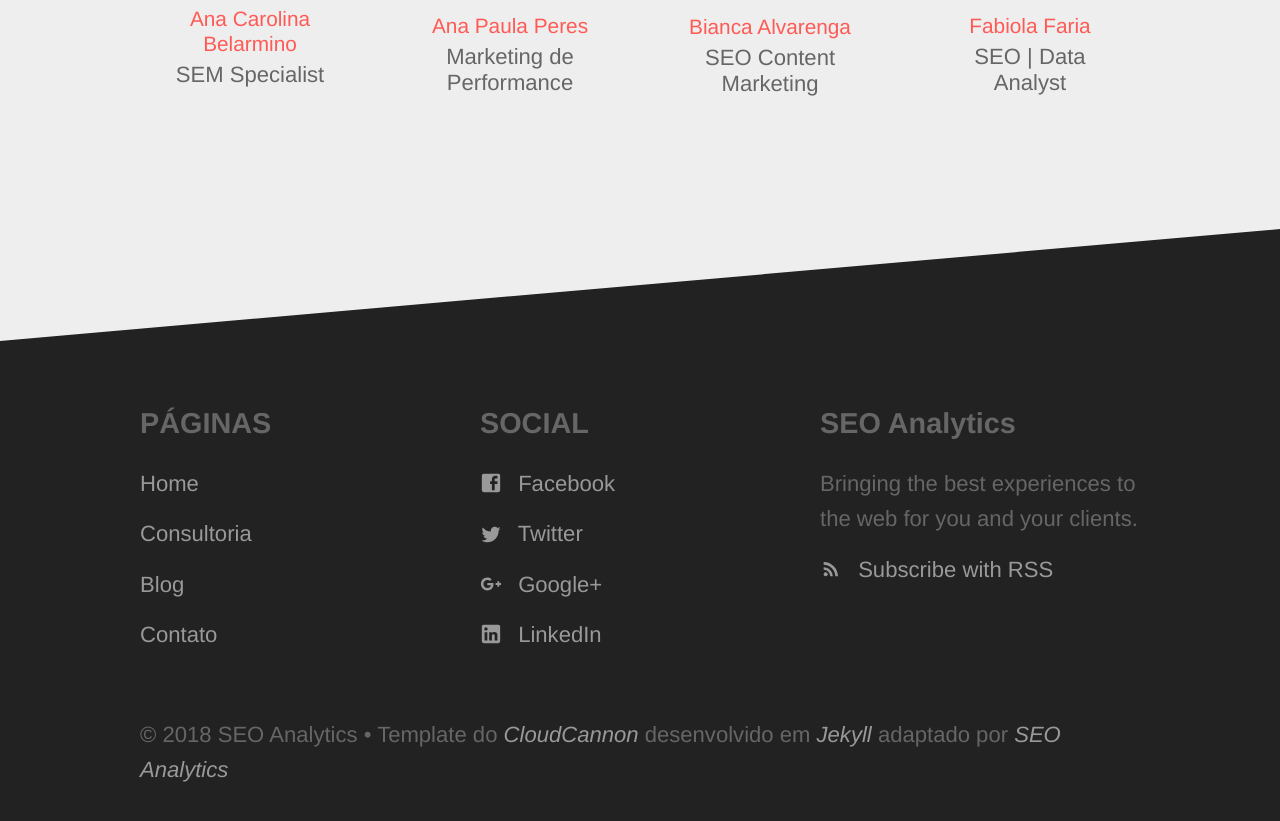
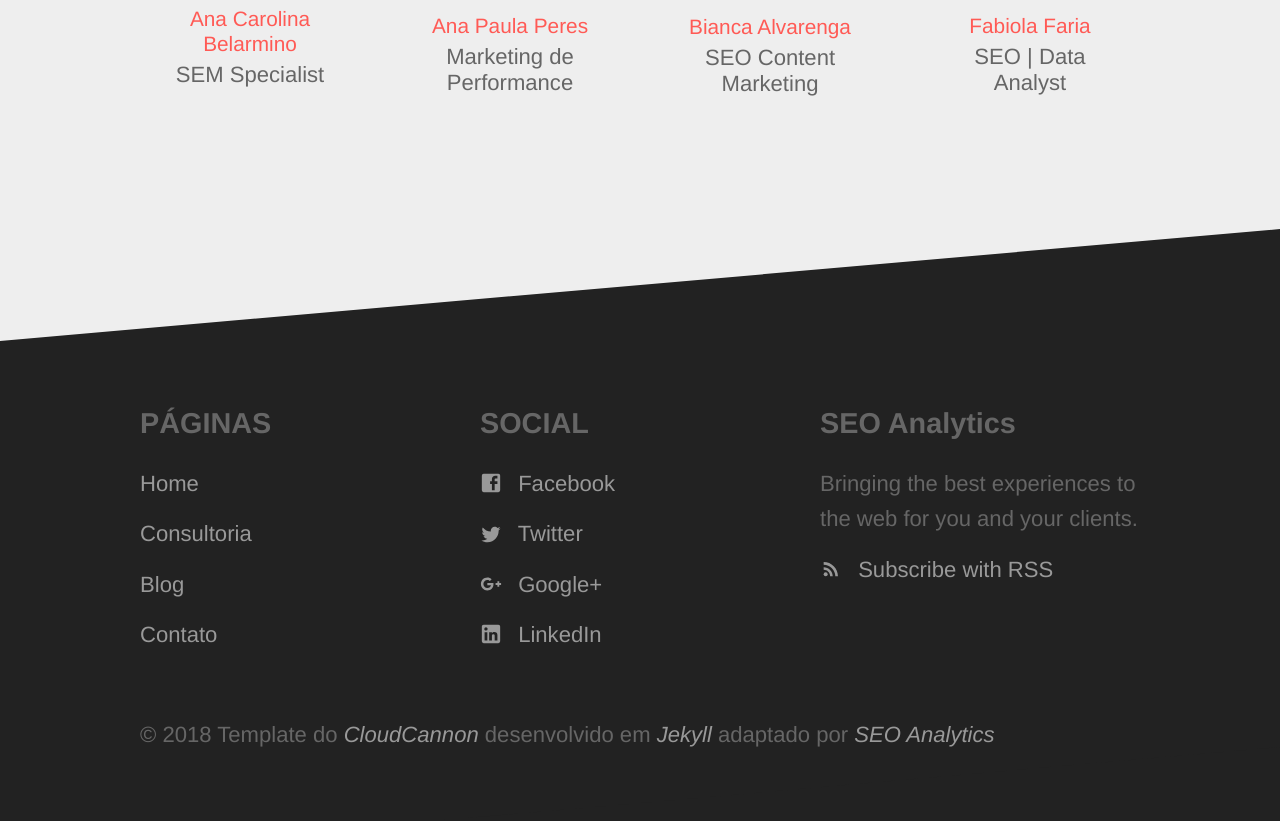
Before and after one commit to seoanalytics/seoanalytics.github.io, a Jekyll site: the page built from index.html, in a window 1280 px wide and 900 px high, scrolled down 1592 px. Shown: the top 821 px of the window. Built offline with Jekyll 4.4.1, drawn with Linux system fonts in a browser that asks for light colours.

Commit message:
Updated '_layouts/default.html' via CloudCannon

```diff
--- a/_layouts/default.html
+++ b/_layouts/default.html
@@ -68,13 +68,13 @@
 
 			<div class="legal-line">
 				<p class="container">
-					&copy; {{ site.time | date: '%Y' }} {{ site.data.company.title }}
-					&bull;
+					&copy; {{ site.time | date: '%Y' }}
 					Template do <a href="http://cloudcannon.com/">CloudCannon</a> desenvolvido em <a href="https://jekyllrb.com/">Jekyll</a> adaptado por <a href="https://github.com/seoanalytics">SEO Analytics</a>
 				</p>
 			</div>
 		</footer>
 
+<!-- {{ site.data.company.title }} -->
 
 		<script>
 			document.getElementById("open-nav").onclick = function () {
```
